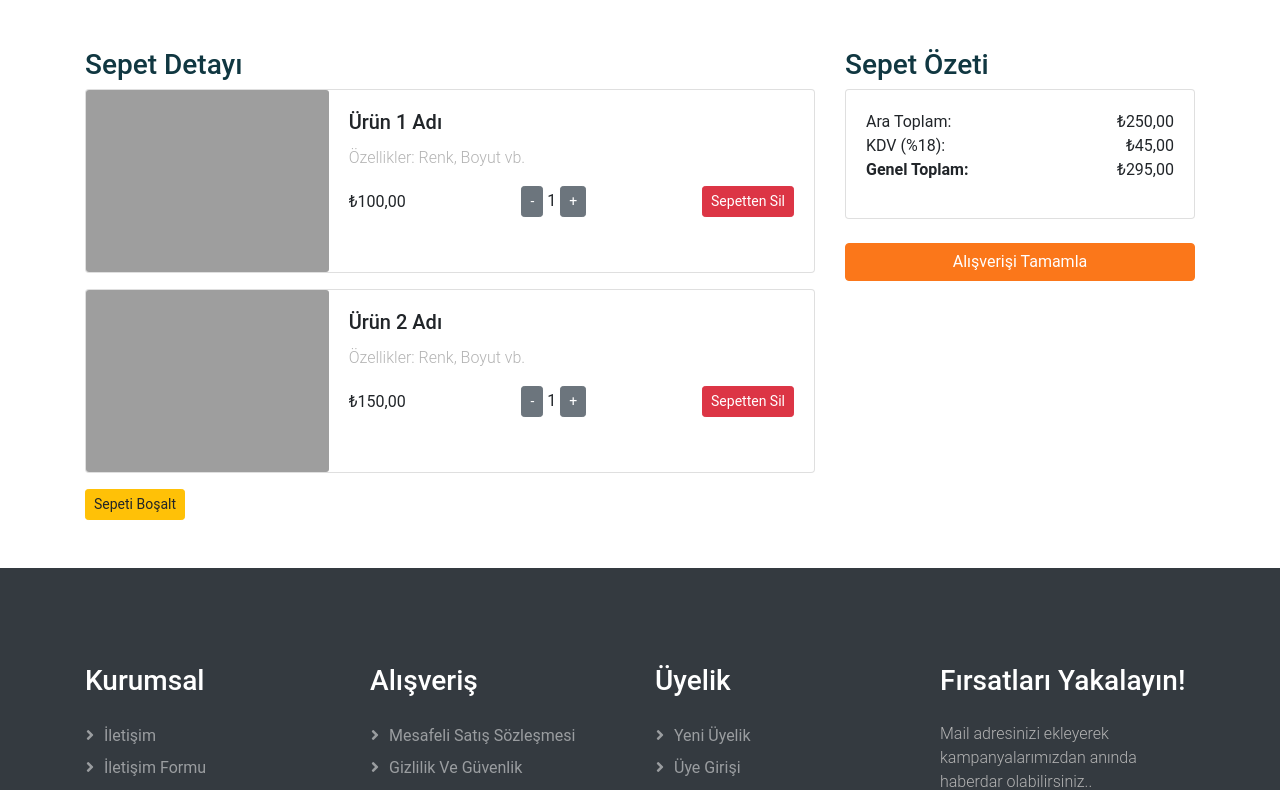
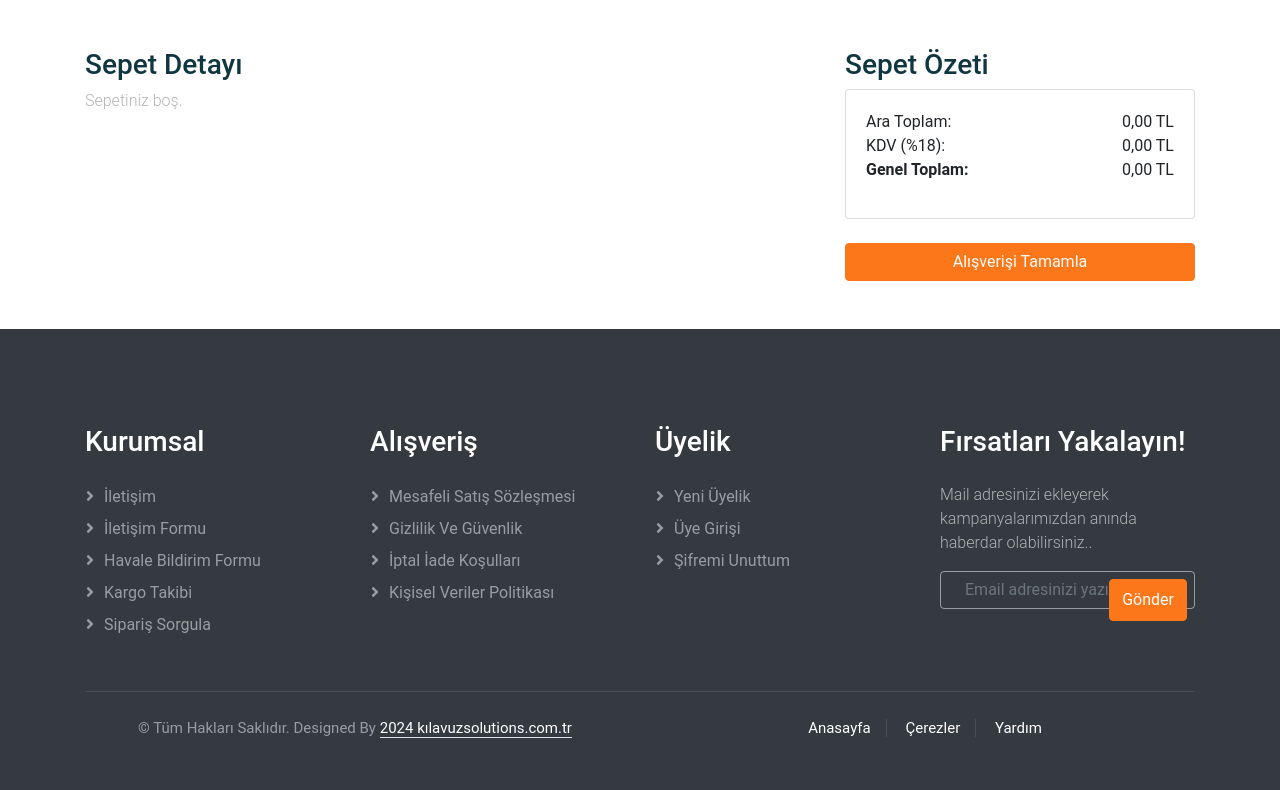
Before and after one commit to AhsennurUSLU/toyProject, a PHP site: page /oyuncak/views/cart/view.php in a window 1280 px wide. Shown: the part 85-875 px from the top of the page. After the commit the page ends 823 px from the top, so only its background shows below. Run offline with PHP 8.4, Linux system fonts and the light colour scheme; tables that the repository leaves empty or names only in its code hold one stand-in row (values such as "Sample post"); some libraries are stand-ins or nearby versions.

Commit message:
sepet işlemleri yapıldı

```diff
--- a/views/cart/view.php
+++ b/views/cart/view.php
@@ -1,154 +1,112 @@
-<?php include '../layout/header.php'; ?>
-<?php include '../layout/navbar.php'; ?>
+<?php
+session_start();
+
+require_once __DIR__ . '/../../config.php';
+require_once __DIR__ . '/../functions/productFunctions.php';
+
+$cartItems = [];
+if (!empty($_SESSION['cart'])) {
+    foreach ($_SESSION['cart'] as $productId => $quantity) {
+        $product = getProductById($productId);
+        if ($product) {
+            $product['quantity'] = $quantity;
+            $cartItems[$productId] = $product;
+        }
+    }
+}
+
+include '../layout/header.php';
+include '../layout/navbar.php';
+
+
+
+?>
 
 <div class="container mt-5">
     <div class="row">
-        <!-- Sepet Detayı (Kartlar içinde) -->
         <div class="col-md-8">
             <h3>Sepet Detayı</h3>
+            <?php if(!empty($cartItems)): ?>
+                <form method="POST" action="cart_actions.php">
                 <div class="cart-items">
-                <!-- Ürün 1 -->
-                <div class="card mb-3">
+                    <?php foreach($cartItems as $item): ?>
+                        <div class="card mb-3 cart-item">
                             <div class="row no-gutters">
                                 <div class="col-md-4">
-                            <img src="<?= BASE_URL; ?>assets/img/product1.jpg" class="card-img" alt="Ürün 1">
+                                    <?php
+                                        $images = json_decode($item['images'], true);
+                                        $imgSrc = !empty($images) ? BASE_URL . "uploads/products/" . $images[0] : BASE_URL . "uploads/products/default-image.png";
+                                    ?>
+                                    <img src="<?= $imgSrc; ?>" class="card-img" alt="<?= htmlspecialchars($item['name']); ?>">
                                 </div>
                                 <div class="col-md-8">
                                     <div class="card-body">
-                                <h5 class="card-title">Ürün 1 Adı</h5>
-                                <p class="card-text">Özellikler: Renk, Boyut vb.</p>
+                                        <h5 class="card-title"><?= htmlspecialchars($item['name']); ?></h5>
+                                        <p class="card-text"><?= htmlspecialchars(mb_substr($item['description'], 0, 100)) . '...'; ?></p>
                                         <div class="d-flex justify-content-between align-items-center">
-                                    <span class="price"><?= '₺' . number_format(100, 2, ',', '.') ?></span>
+                                            <span class="price"><?= number_format($item['price'], 2, ',', '.') ?> TL</span>
                                             <div class="quantity">
-                                        <button class="btn btn-sm btn-secondary" onclick="decreaseQuantity(1)">-</button>
-                                        <span id="quantity-1">1</span>
-                                        <button class="btn btn-sm btn-secondary" onclick="increaseQuantity(1)">+</button>
+                                                <button type="button" class="btn btn-sm btn-secondary" onclick="decreaseQuantity(<?= $item['id']; ?>)">-</button>
+                                                <input type="text" readonly class="form-control d-inline-block text-center"
+                                                       style="width:50px;"
+                                                       id="quantity-<?= $item['id']; ?>"
+                                                       name="quantities[<?= $item['id']; ?>]"
+                                                       value="<?= $item['quantity']; ?>">
+                                                <button type="button" class="btn btn-sm btn-secondary" onclick="increaseQuantity(<?= $item['id']; ?>)">+</button>
                                             </div>
-                                    <button class="btn btn-danger btn-sm" onclick="removeFromCart(1)">Sepetten Sil</button>
+                                            <button type="submit" name="remove" value="<?= $item['id']; ?>" class="btn btn-danger btn-sm">Sil</button>
                                         </div>
                                     </div>
                                 </div>
                             </div>
                         </div>
-
-                <!-- Ürün 2 -->
-                <div class="card mb-3">
-                    <div class="row no-gutters">
-                        <div class="col-md-4">
-                            <img src="<?= BASE_URL; ?>assets/img/product2.jpg" class="card-img" alt="Ürün 2">
+                    <?php endforeach; ?>
                 </div>
-                        <div class="col-md-8">
-                            <div class="card-body">
-                                <h5 class="card-title">Ürün 2 Adı</h5>
-                                <p class="card-text">Özellikler: Renk, Boyut vb.</p>
-                                <div class="d-flex justify-content-between align-items-center">
-                                    <span class="price"><?= '₺' . number_format(150, 2, ',', '.') ?></span>
-                                    <div class="quantity">
-                                        <button class="btn btn-sm btn-secondary" onclick="decreaseQuantity(2)">-</button>
-                                        <span id="quantity-2">1</span>
-                                        <button class="btn btn-sm btn-secondary" onclick="increaseQuantity(2)">+</button>
-                                    </div>
-                                    <button class="btn btn-danger btn-sm" onclick="removeFromCart(2)">Sepetten Sil</button>
-                                </div>
-                            </div>
-                        </div>
-                    </div>
-                </div>
+                <button type="submit" name="update_cart" class="btn btn-success btn-sm mt-2">Sepeti Güncelle</button>
+                <a href="<?= BASE_URL; ?>index.php" class="btn btn-info btn-sm mt-2">Alışverişe Devam Et</a>
+                <button type="submit" name="clear_cart" class="btn btn-warning btn-sm mt-2">Sepeti Boşalt</button>
+                </form>
+            <?php else: ?>
+                <p>Sepetiniz boş.</p>
+            <?php endif; ?>
         </div>
 
-            <!-- Sepeti Boşalt Butonu -->
-            <button class="btn btn-warning btn-sm" onclick="clearCart()">Sepeti Boşalt</button>
-        </div>
-
-        <!-- Sepet Özeti (Kart içinde) -->
+        <!-- Sepet Özeti -->
         <div class="col-md-4">
             <h3>Sepet Özeti</h3>
             <div class="card">
                 <div class="card-body">
                     <ul class="list-unstyled">
-                        <li class="d-flex justify-content-between">
-                            <span>Ara Toplam:</span>
-                            <span id="subtotal">₺250,00</span>
-                        </li>
-                        <li class="d-flex justify-content-between">
-                            <span>KDV (%18):</span>
-                            <span id="vat">₺45,00</span>
-                        </li>
-                        <li class="d-flex justify-content-between">
-                            <span><strong>Genel Toplam:</strong></span>
-                            <span id="total">₺295,00</span>
-                        </li>
+                        <?php
+                            $total = 0;
+                            foreach($cartItems as $item) {
+                                $total += $item['price'] * $item['quantity'];
+                            }
+                            $vat = $total * 0.18;
+                        ?>
+                        <li class="d-flex justify-content-between"><span>Ara Toplam:</span><span id="subtotal"><?= number_format($total, 2, ',', '.'); ?> TL</span></li>
+                        <li class="d-flex justify-content-between"><span>KDV (%18):</span><span id="vat"><?= number_format($vat, 2, ',', '.'); ?> TL</span></li>
+                        <li class="d-flex justify-content-between"><strong>Genel Toplam:</strong><span id="total"><?= number_format($total + $vat, 2, ',', '.'); ?> TL</span></li>
                     </ul>
                 </div>
             </div>
-
-            <!-- Alışverişi Tamamla Butonu -->
-            <button class="btn btn-primary btn-block mt-4" onclick="completePurchase()">Alışverişi Tamamla</button>
+            <a href="#" class="btn btn-primary btn-block mt-4">Alışverişi Tamamla</a>
         </div>
     </div>
 </div>
 
-<!-- Bootstrap ve Diğer JS Dosyaları -->
-<script src="<?= BASE_URL; ?>assets/js/js/jquery-3.3.1.min.js"></script>
-<script src="<?= BASE_URL; ?>assets/js/js/popper.min.js"></script>
-<script src="<?= BASE_URL; ?>assets/js/js/bootstrap.min.js"></script>
-<script src="<?= BASE_URL; ?>assets/js/js/main.js"></script>
-
 <script>
-    // Sepetteki ürün sayısını artırmak
-    function increaseQuantity(productId) {
-        let quantityElement = document.getElementById('quantity-' + productId);
-        let quantity = parseInt(quantityElement.textContent);
-        quantity++;
-        quantityElement.textContent = quantity;
-        updateCartSummary();
+function increaseQuantity(id) {
+    let el = document.getElementById('quantity-' + id);
+    el.value = parseInt(el.value) + 1;
 }
 
-    // Sepetteki ürün sayısını azaltmak
-    function decreaseQuantity(productId) {
-        let quantityElement = document.getElementById('quantity-' + productId);
-        let quantity = parseInt(quantityElement.textContent);
-        if (quantity > 1) {
-            quantity--;
-            quantityElement.textContent = quantity;
-            updateCartSummary();
+function decreaseQuantity(id) {
+    let el = document.getElementById('quantity-' + id);
+    if (parseInt(el.value) > 1) {
+        el.value = parseInt(el.value) - 1;
     }
-    }
-
-    // Sepetten ürün silmek
-    function removeFromCart(productId) {
-        document.getElementById('quantity-' + productId).parentElement.parentElement.parentElement.remove();
-        updateCartSummary();
-    }
-
-    // Sepeti boşaltmak
-    function clearCart() {
-        let cartItems = document.querySelectorAll('.cart-item');
-        cartItems.forEach(item => item.remove());
-        updateCartSummary();
-    }
-
-    // Sepet toplamını güncellemek
-    function updateCartSummary() {
-        let total = 0;
-        document.querySelectorAll('.cart-item').forEach(item => {
-            let price = parseFloat(item.querySelector('.price').textContent.replace('₺', '').replace(',', '.'));
-            let quantity = parseInt(item.querySelector('.quantity span').textContent);
-            total += price * quantity;
-        });
-
-        let vat = total * 0.18;
-        let subtotal = total - vat;
-        document.getElementById('subtotal').textContent = '₺' + subtotal.toFixed(2).replace('.', ',');
-        document.getElementById('vat').textContent = '₺' + vat.toFixed(2).replace('.', ',');
-        document.getElementById('total').textContent = '₺' + total.toFixed(2).replace('.', ',');
-    }
-
-    // Alışverişi tamamlamak
-    function completePurchase() {
-        alert('Alışverişi tamamladınız!');
 }
 </script>
 
-
 <?php include '../layout/footer.php'; ?>
--- a/views/layout/navbar.php
+++ b/views/layout/navbar.php
@@ -1,8 +1,17 @@
 <?php
+if (session_status() == PHP_SESSION_NONE) {
+    session_start();
+}
 require_once(__DIR__ .  '/../../config.php');
 require_once __DIR__ . '/../functions/categoryFunctions.php';
 $categories = getAllCategories();
-
+// Sepetteki toplam ürün sayısını hesapla
+$cartItemCount = 0;
+if (!empty($_SESSION['cart'])) {
+    foreach ($_SESSION['cart'] as $qty) {
+        $cartItemCount += $qty;
+    }
+}
 
 ?>
 <nav class="navbar navbar-expand-lg bg-white navbar-light sticky-top px-4 px-lg-5 py-lg-0">
```
Also changed, not shown: admin/index.php (+4 -11 lines), views/cart/add_to_cart.php (added, +19 -0 lines), views/cart/cart_actions.php (added, +34 -0 lines), views/products/details.php (+15 -6 lines), views/products/product-list.php (+26 -8 lines), uploads/products/68af2fac91d1d_6.png (added). Lines whose indentation alone changed are shown as unchanged.
